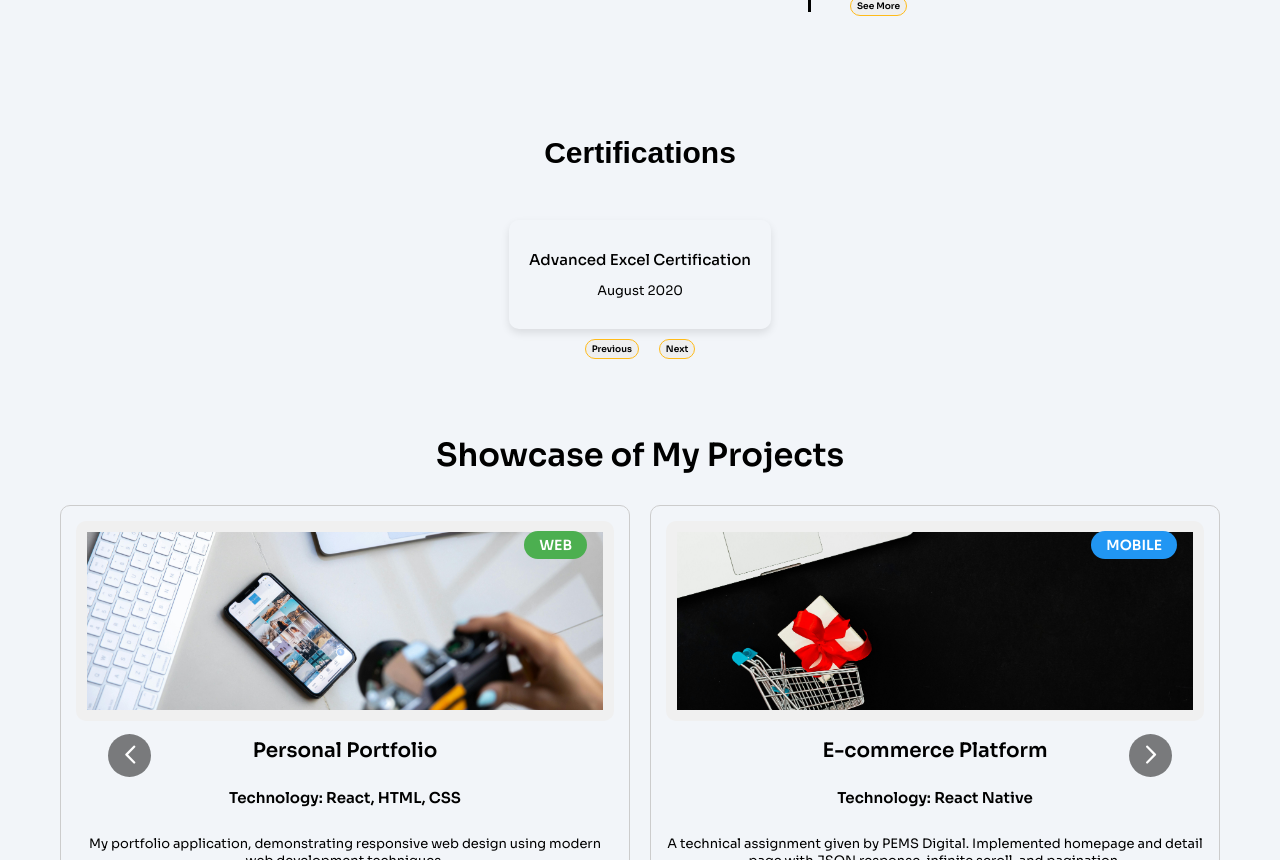
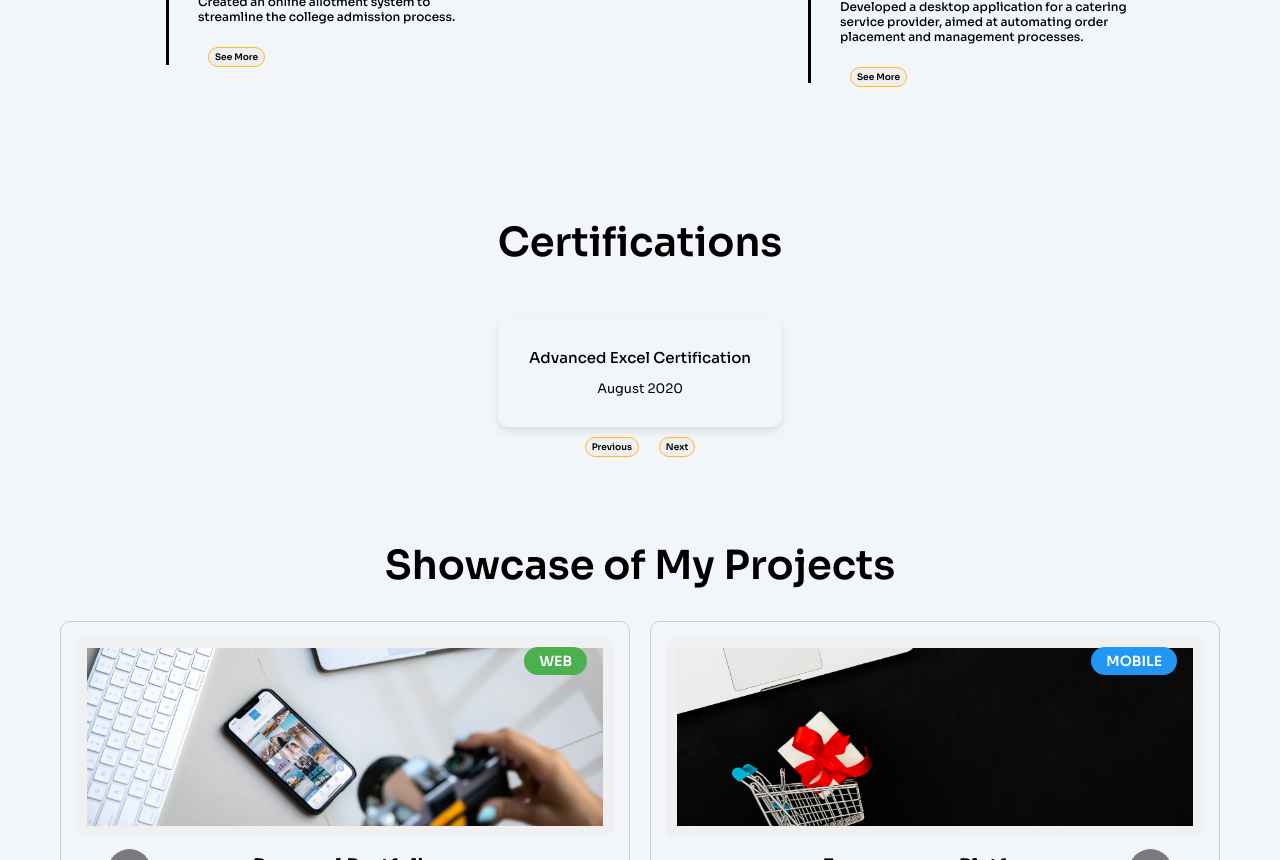
Before and after one commit to JoelPJacob/joel-portfolio, a React (Create React App) app: page / in a window 1280 px wide. Shown: the part 3100-3960 px from the top of the page. Built offline with nearby package versions, Linux system fonts and the light colour scheme; grey boxes are pictures that could not be loaded.

Commit message:
font size

```diff
--- a/src/App.css
+++ b/src/App.css
@@ -43,8 +43,8 @@ html {
 }
 
 .main-heading {
-  font-family: sans-serif, 'Sora';
-  font-size: 37px;
+  font-family:'Sora', sans-serif,;
+  font-size: 40px;
   font-weight: 600;
   /* line-height: 26px; */
   /* padding-top: 150px; */
--- a/src/components/componentsStyles/Contact.css
+++ b/src/components/componentsStyles/Contact.css
@@ -6,7 +6,7 @@
 /* Main Heading */
 .contact-main-heading {
   text-align: center;
-  font-size: 36px;
+  font-size: 40px;
 }
 
 /* Sub Heading */
@@ -79,7 +79,7 @@
   }
 
   .contact-main-heading {
-    font-size: 40px;
+    font-size: 32px;
     font-weight: 600;
   }
 
@@ -112,7 +112,7 @@
 
 @media (max-width: 375px) {
   .contact-main-heading {
-    font-size: 24px;
+    font-size: 32px;
   }
 
   .contact-sub-heading {
--- a/src/components/componentsStyles/Education.css
+++ b/src/components/componentsStyles/Education.css
@@ -8,8 +8,9 @@
 
 .main-heading {
   text-align: center;
-  font-size: 30px !important;
+  font-size: 40px !important;
   margin-bottom: 50px !important;
+  font-family: 'Sora', sans-serif;
 }
 
 .education-collge-name{
--- a/src/components/componentsStyles/Work.css
+++ b/src/components/componentsStyles/Work.css
@@ -5,7 +5,7 @@
 }
 
 .works-heading {
-    font-size: 2rem;
+    font-size: 40px;
     margin-bottom: 20px;
 }
 .work-item {
```
